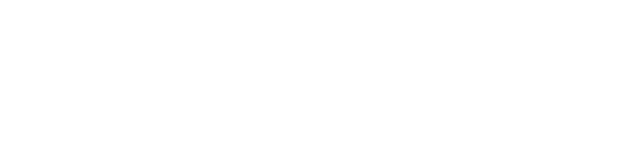
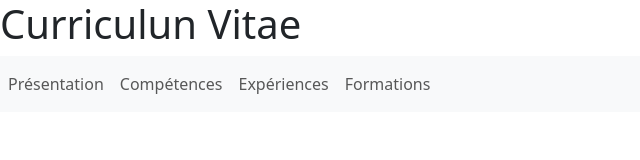
Before and after one commit to Tifanny-S/projet-cv, a website: page src/experiences/experience.html in a window 1280 px wide. Shown: the whole page, without its empty margins (0-640 px from the left). Drawn offline with nearby package versions, Linux system fonts and the light colour scheme; no server answers.

Commit message:
ajout header sur toutes les pages

```diff
--- a/src/experiences/experience.html
+++ b/src/experiences/experience.html
@@ -0,0 +1,45 @@
+<!DOCTYPE html>
+<html lang="fr">
+
+<head>
+  <meta charset="UTF-8">
+  <meta name="viewport" content="width=device-width, initial-scale=1.0">
+  <title>Mon CV en ligne</title>
+  <link rel="stylesheet" href="../../node_modules/bootstrap/dist/css/bootstrap.min.css">
+</head>
+
+<body>
+  <header>
+      <h1>Curriculun Vitae</h1>
+      <nav class="navbar navbar-expand-lg navbar-light bg-light">
+        <div class="collapse navbar-collapse" id="navbarNav">
+          <ul class="navbar-nav">
+            <li class="nav-item active">
+              <a class="nav-link" href="../../index.html">Présentation</span></a>
+            </li>
+            <li class="nav-item">
+              <a class="nav-link" href="../skills/skills.html">Compétences</a>
+            </li>
+            <li class="nav-item">
+              <a class="nav-link" href="../experiences/experience.html">Expériences</a>
+            </li>
+            <li class="nav-item">
+              <a class="nav-link" href="../trainings/trainings.html">Formations</a>
+            </li>
+          </ul>
+        </div>
+      </nav>
+  </header>
+
+<script>
+  fetch("../header.html")
+      .then(response => response.text())
+      .then(data => {
+          document.getElementById("header-container").innerHTML = data;
+      });
+</script>
+
+<script src="node_modules/bootstrap/dist/js/bootstrap.bundle.min.js"></script>
+</body>
+
+</html>
```
Also changed, not shown: index.html (+11 -8 lines), src/skills/skills.html (+45 -0 lines), src/trainings/trainings.html (+45 -0 lines), README.md.
